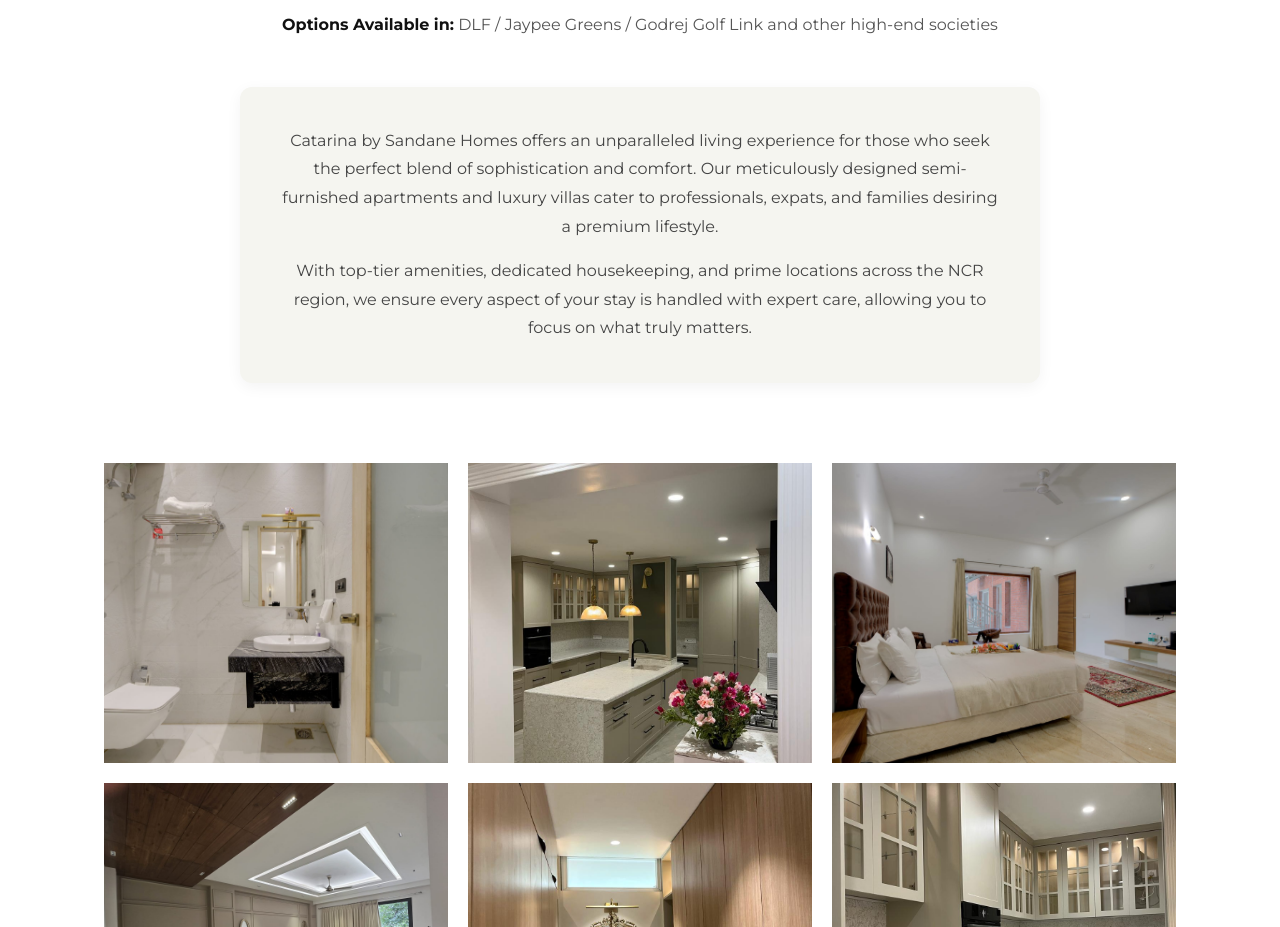
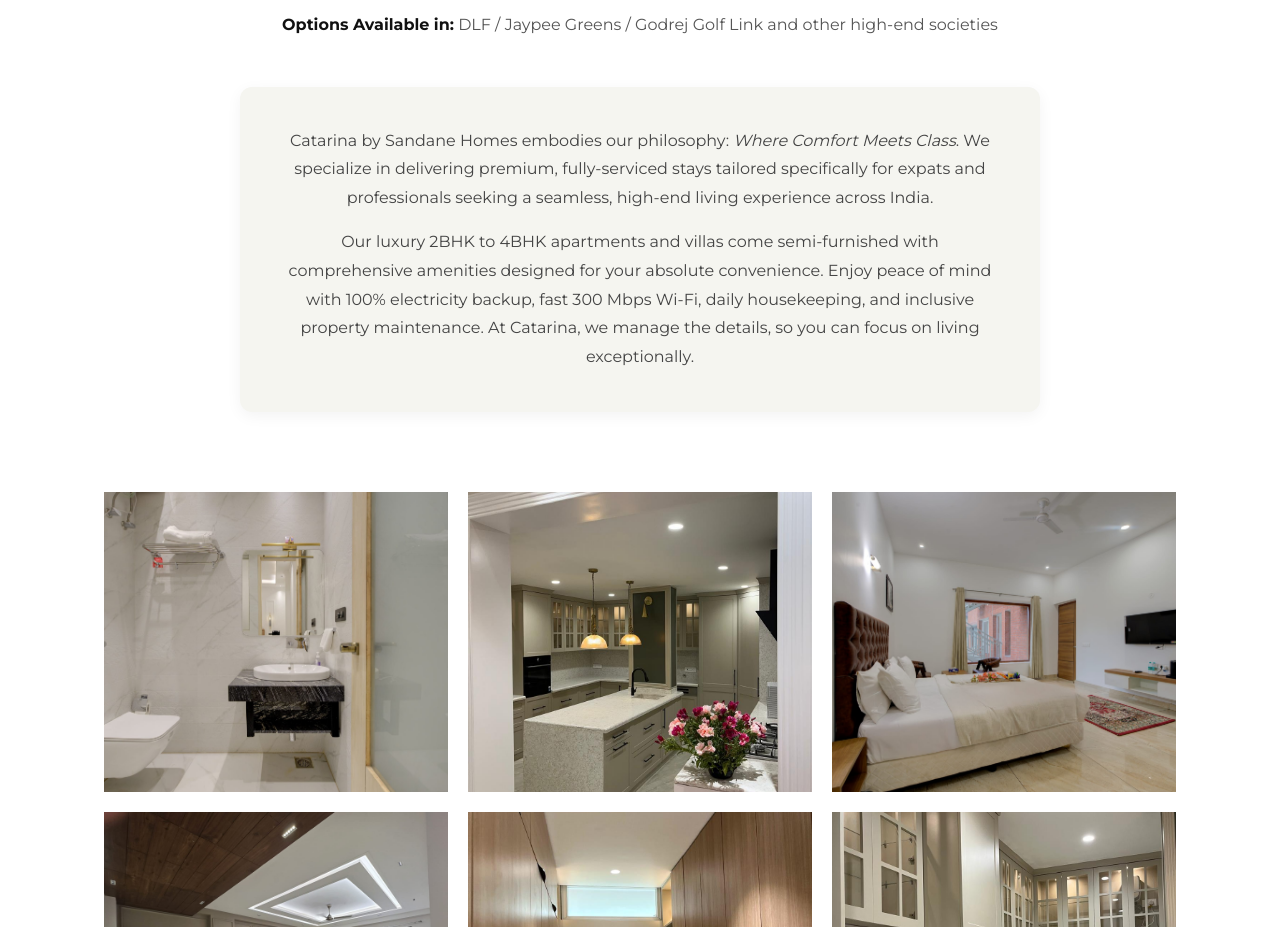
Before and after one commit to viratco/sandanehomes, a React (Vite) app: page /catarina-services in a window 1280 px wide. Shown: the part 1100-2027 px from the top of the page. Built offline with nearby package versions, Linux system fonts and the light colour scheme; a web font is replaced by a local one.

Commit message:
content: update catarina info box with text from flyer

```diff
--- a/src/components/pages/CatarinaServices.jsx
+++ b/src/components/pages/CatarinaServices.jsx
@@ -95,13 +95,10 @@ const CatarinaServices = () => {
                     boxShadow: '0 4px 15px rgba(0,0,0,0.05)'
                 }}>
                     <p style={{ marginBottom: '15px' }}>
-                        Catarina by Sandane Homes offers an unparalleled living experience for those who seek the perfect blend of
-                        sophistication and comfort. Our meticulously designed semi-furnished apartments and luxury villas cater to
-                        professionals, expats, and families desiring a premium lifestyle.
+                        Catarina by Sandane Homes embodies our philosophy: <em>Where Comfort Meets Class</em>. We specialize in delivering premium, fully-serviced stays tailored specifically for expats and professionals seeking a seamless, high-end living experience across India.
                     </p>
                     <p>
-                        With top-tier amenities, dedicated housekeeping, and prime locations across the NCR region,
-                        we ensure every aspect of your stay is handled with expert care, allowing you to focus on what truly matters.
+                        Our luxury 2BHK to 4BHK apartments and villas come semi-furnished with comprehensive amenities designed for your absolute convenience. Enjoy peace of mind with 100% electricity backup, fast 300 Mbps Wi-Fi, daily housekeeping, and inclusive property maintenance. At Catarina, we manage the details, so you can focus on living exceptionally.
                     </p>
                 </div>
             </div>
```
